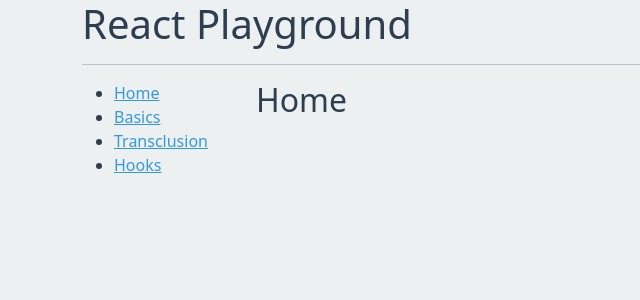
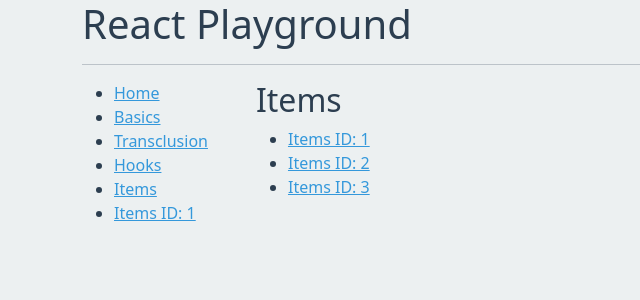
Before and after one commit to henrikmathiesen/react-playground, a React (Create React App) app: page /items in a window 1280 px wide. Shown: the top 300 px of the page, without its empty margins (0-640 px from the left). Built offline with nearby package versions, Linux system fonts and the light colour scheme.

Commit message:
-nested routing

```diff
--- /dev/null
+++ b/src/Components/Items/Item.js
@@ -0,0 +1,14 @@
+import { useParams } from 'react-router-dom';
+
+function Item() {
+    const { itemId } = useParams();
+
+    return(
+        <div>
+            <h2>Item, ID: {itemId}</h2>
+        </div>
+    );
+
+}
+
+export default Item;
--- /dev/null
+++ b/src/Components/Items/Items-list.js
@@ -0,0 +1,26 @@
+import { NavLink, useRouteMatch } from "react-router-dom";
+
+function ItemsList() {
+    const match = useRouteMatch();
+
+    return(
+        <div>
+            <h2>Items</h2>
+            <nav>
+                <ul>
+                    <li>
+                        <NavLink to={`${match.url}/1`}>Items ID: 1</NavLink>
+                    </li>
+                    <li>
+                        <NavLink to={`${match.url}/2`}>Items ID: 2</NavLink>
+                    </li>
+                    <li>
+                        <NavLink to={`${match.url}/3`}>Items ID: 3</NavLink>
+                    </li>
+                </ul>
+            </nav>
+        </div>
+    );
+}
+
+export default ItemsList;
--- /dev/null
+++ b/src/Components/Items/Items.js
@@ -0,0 +1,20 @@
+import { Switch, Route, useRouteMatch } from 'react-router-dom';
+import Item from './Item';
+import ItemsList from './Items-list';
+
+function Items() {
+    const match = useRouteMatch();
+
+    return (
+        <Switch>
+            <Route path={`${match.path}/:itemId`}>
+                <Item />
+            </Route>
+            <Route path={match.path}>
+                <ItemsList />
+            </Route>
+        </Switch>
+    );
+}
+
+export default Items;
--- a/src/Components/Layout/Menu.js
+++ b/src/Components/Layout/Menu.js
@@ -17,6 +17,12 @@ function Menu() {
                 <li>
                     <NavLink to="/hooks">Hooks</NavLink>
                 </li>
+                <li>
+                    <NavLink to="/items">Items</NavLink>
+                </li>
+                <li>
+                    <NavLink to="/items/1">Items ID: 1</NavLink>
+                </li>
             </ul>
         </nav>
     );
--- a/src/Components/Layout/ViewsContainer.js
+++ b/src/Components/Layout/ViewsContainer.js
@@ -4,6 +4,7 @@ import Home from '../Home/Home';
 import Basics from "../Basics/Basics";
 import Transclusion from "../Transclusion/Transclusion";
 import Hooks from "../Hooks/Hooks";
+import Items from "../Items/Items";
 
 function ViewsContainer() {
 
@@ -18,6 +19,9 @@ function ViewsContainer() {
           <Route path="/hooks">
             <Hooks />
           </Route>
+          <Route path="/items">
+            <Items />
+          </Route>
           <Route path="/">
             <Home />
           </Route>
```
